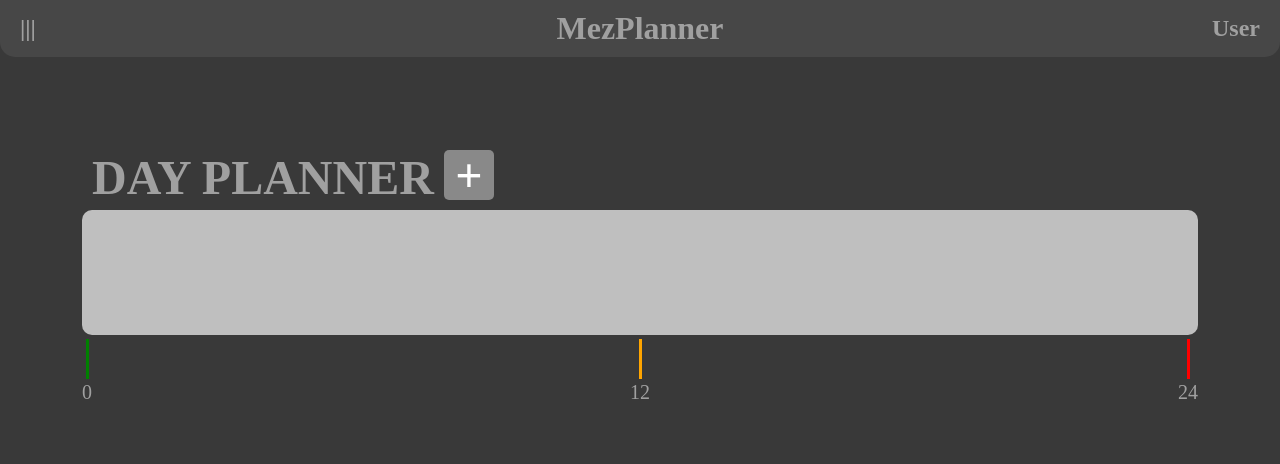
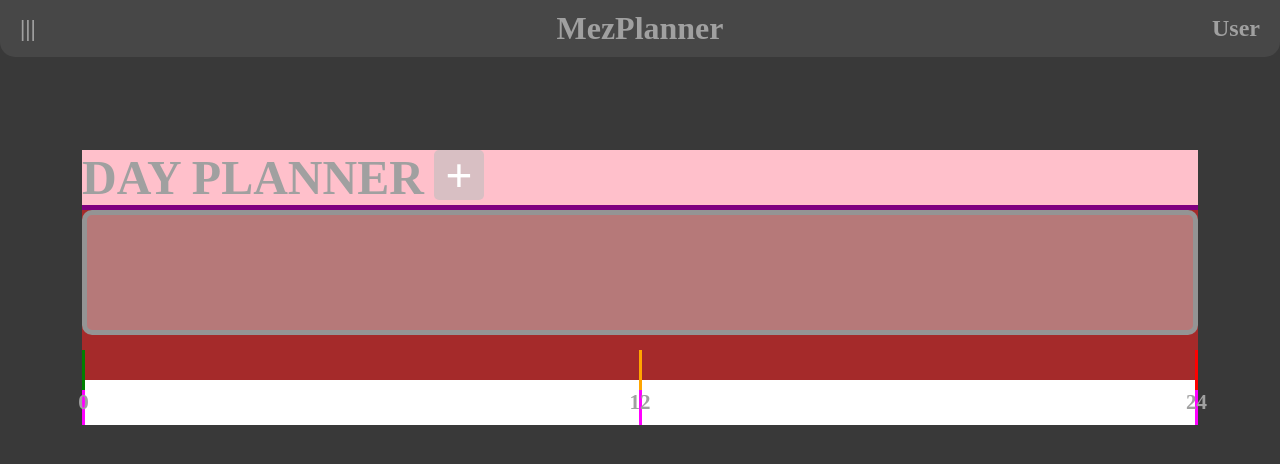
Before and after one commit to Menezess42/MezPlanner, a Flask app: page /dayplanner/ in a window 1280 px wide. Shown: the top 464 px of the page. Run offline with Flask 3, Linux system fonts and the light colour scheme.

Commit message:
style: reorganzing divs in the page
When I went to add the task views div I noticed that the ruler markers were movign, so I decided to hold back the development of the taskview to fix the ruler ticks position first

```diff
--- a/MezPlanner/blueprints/dayplanner/static/css/style.css
+++ b/MezPlanner/blueprints/dayplanner/static/css/style.css
@@ -7,8 +7,8 @@
   margin-left: 5%;
   margin-right: 5%;
   height: 100%;
+  background-color: purple;
 }
-
 .day-planner__action{
   display: grid;
   grid-template-columns: auto auto;
@@ -16,11 +16,13 @@
   padding: 0px;
   justify-content: left;
   margin-bottom: 5px;
+  background-color: pink;
 }
 .day-planner__name {
   justify-self: left;
   margin-left: 10px;
   margin-right: 0px;
+  background-color: black;
 }
 .day-planner__add-button {
   justify-self: left;
@@ -49,50 +51,51 @@
   gap: 10px;
   margin-top: 0px;
   padding-top:0px;
+  background-color: brown;
 }
-
 .rule{
-  border-radius: 10px 10px 10px 10px; /* Canto arredondado na parte inferior */
+  border-radius: 10px 10px 10px 10px;
+  border-style: solid;
+  border-color: rgba(148,148,148);
+  border-width: 5px;
   place-items: center;
-  background-color: rgba(191, 191, 191); /* Fundo translúcido */
-  padding: 10px; /* Para espaçamento interno */
+  background-color: rgb(199,199,199,0.5);
+  padding: 10px;
   top: 0;
   width: 100%;
   height: 125px;
 }
 .numbers {
-    display: grid;
-    grid-template-columns: 0px 1fr 0px; /* Colunas vazias para garantir que os ticks alinhem aos cantos */
+  background-color: white;
+    display: flex;
+    justify-content: space-between; /* Garante que os ticks fiquem no início, meio e fim */
     position: relative;
-    margin-top: -41px; /* Aproxima os ticks da régua */
     width: 100%;
+    /*margin-top: -10px; /* Aproxima os ticks da régua */
+    height:100%;
 }
-
-/* Estilos para os riscos e números */
 .number-mark {
+  background-color: magenta;
     display: flex;
     flex-direction: column;
     align-items: center;
+    position: relative;
+    margin-top: -30px;
 }
-
-.number-mark:first-child {
-    justify-self: start; /* Alinha o primeiro tick ao início */
+/* Ajusta os números para que "vazem" para fora dos ticks */
+.label {
+    font-size: 14px;
+    margin-top: 40px;
+    position: absolute;
+    left: 50%; /* Alinha o meio do número com o tick */
+    transform: translateX(-50%); /* Mantém o número centralizado no tick */
+    white-space: nowrap; /* Impede a quebra de linha nos números */
 }
-
-.number-mark:nth-child(2) {
-    justify-self: center; /* Alinha o tick do meio ao centro */
-}
-
-.number-mark:nth-child(3) {
-    justify-self: end; /* Alinha o último tick ao fim */
-}
-
 .mark {
+  background-color: black;
     width: 3px;
     height: 40px;
 }
-
-/* Cores para os ticks */
 .number-mark:nth-child(1) .mark {
     background-color: green;
 }
@@ -104,9 +107,3 @@
 .number-mark:nth-child(3) .mark {
     background-color: red;
 }
-
-.label {
-    margin-top: 2px; /* Pequeno espaço entre o risco e o número */
-    font-size: 14px;
-    font-size: 20px;
-}
--- a/MezPlanner/blueprints/dayplanner/templates/dayplanner/index.html
+++ b/MezPlanner/blueprints/dayplanner/templates/dayplanner/index.html
@@ -7,7 +7,7 @@
     <div class="layout">
 	<div class="day-planner">
 	    <div class="day-planner__action">
-		<div class="day-planner__name">
+		<div class="day-planner__nae">
 		    <h1>DAY PLANNER</h1>
 		</div>
 		<div class="day-planner__add-button">
@@ -19,22 +19,35 @@
 		<div class="numbers">
 		    <div class="number-mark">
 			<div class="mark"></div>
-			<div class="label">0</div>
+			<div class="label"><h2>0</h2></div>
 		    </div>
 		    <div class="number-mark">
 			<div class="mark"></div>
-			<div class="label">12</div>
+			<div class="label"><h2>12</h2></div>
 		    </div>
 		    <div class="number-mark">
 			<div class="mark"></div>
-			<div class="label">24</div>
+			<div class="label"><h2>24</h2></div>
 		    </div>
 		</div>
 	    </div>
 	</div>
 	<div class="task-view">
-	    <div class="task-view__list"></div>
-	    <div class="task-view__graph"></div>
+	    <!-- <div class="task-view__list">
+		 <div class="task-view__title">
+		 <h1>TASKS</h1>
+		 </div>
+		 <div class="task-view__todos">
+		 </div>
+		 </div>
+		 <div class="task-view__divd"></div>
+		 <div class="task-view__graph">
+		 <div class="task-view__title">
+		 <h1>GRAPH</h1>
+		 </div>
+		 <div class="task-view__todos">
+		 </div>
+		 </div> -->
 	</div>
     </div>
 {% endblock %}
```
Also changed, not shown: 2 other files.
